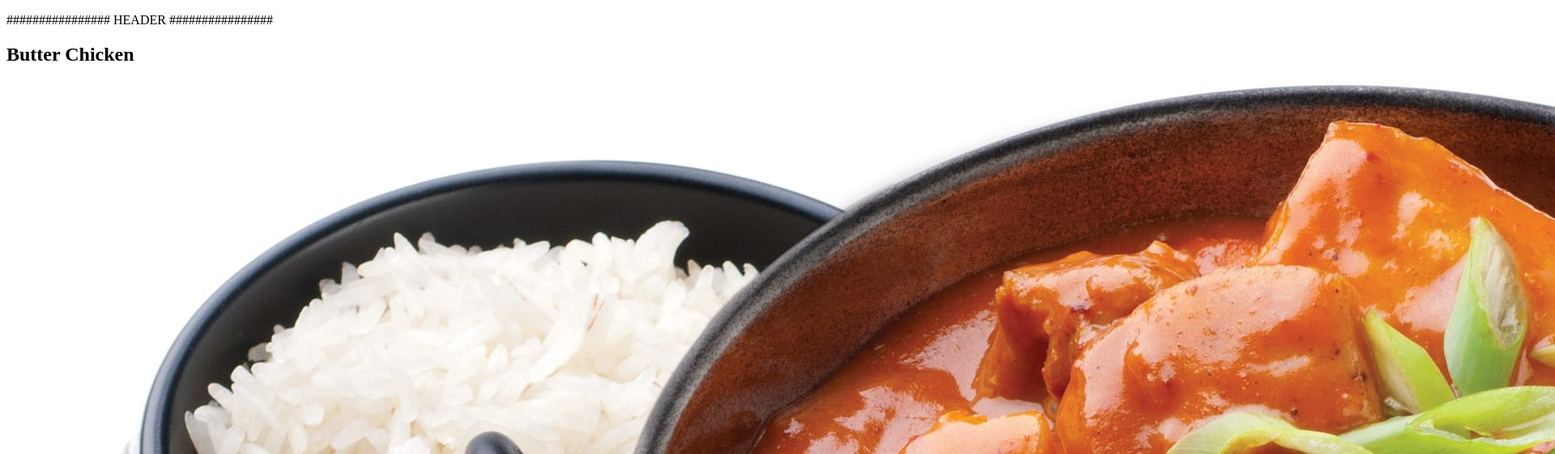
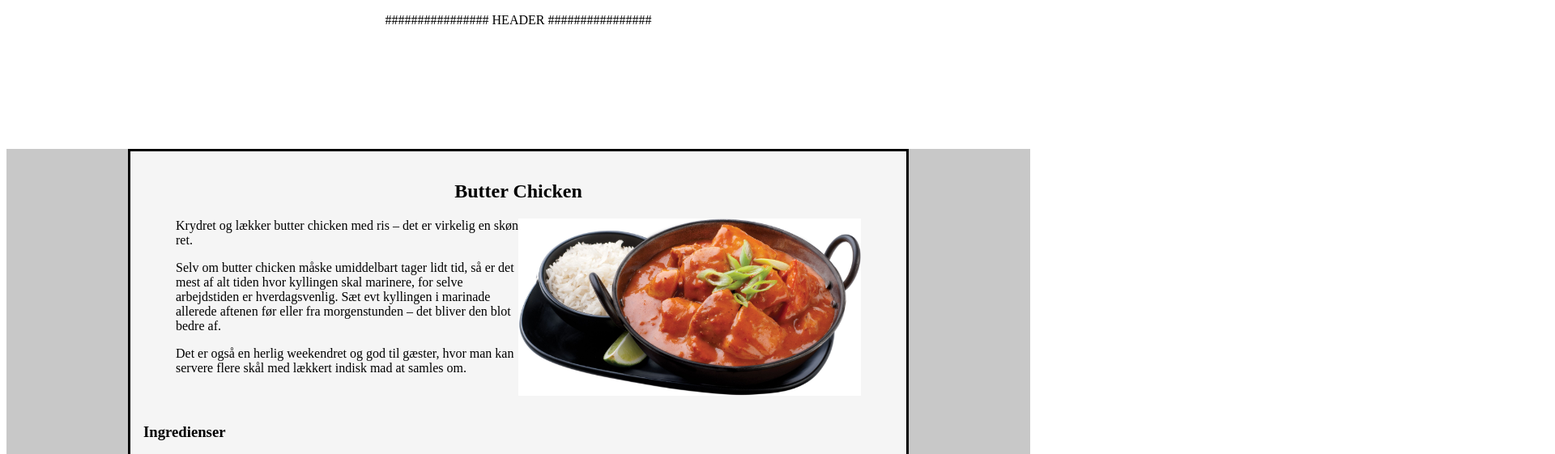
Before and after one commit to osman-butt/recipe, a plain HTML site: page index.html in a window 1280 px wide. Shown: the top 561 px of the page at 81% size, 1920 px wide, since content can reach past the window. Drawn offline with Linux system fonts and the light colour scheme.

Commit message:
Adding CSS

```diff
--- a/index.html
+++ b/index.html
@@ -5,6 +5,7 @@
     <meta http-equiv="X-UA-Compatible" content="IE=edge" />
     <meta name="viewport" content="width=device-width, initial-scale=1.0" />
     <title>Recipe</title>
+    <link rel="stylesheet" href="styles.css" />
   </head>
   <body>
     <header class="header">
--- /dev/null
+++ b/styles.css
@@ -0,0 +1,36 @@
+header {
+  text-align: center;
+}
+
+.main {
+  background-color: rgb(200, 200, 200);
+}
+
+.grid {
+  margin: 150px;
+  background-color: rgb(245, 245, 245);
+  display: grid;
+  grid-template-columns: 1fr;
+  gap: 1em;
+  padding: 1em;
+  border: solid;
+}
+
+.description {
+  grid-template-columns: 1fr 1fr;
+  margin-left: 40px;
+  margin-right: 40px;
+}
+
+.dish-header {
+  text-align: center;
+}
+
+.dish-image {
+  position: relative;
+}
+
+img {
+  width: 50%;
+  float: right;
+}
```
